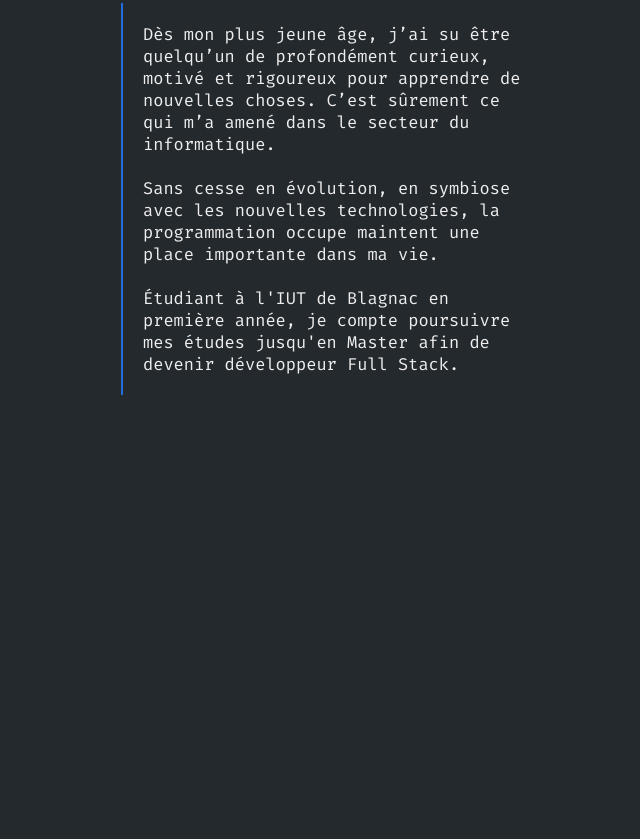
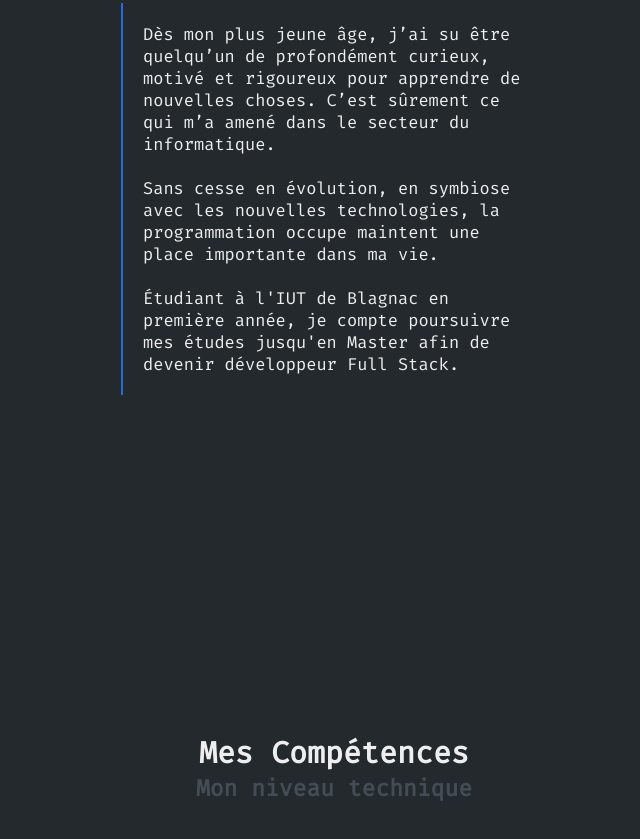
Before and after one commit to Furiza31/site-personnel, a website: page views/index.html in a window 1280 px wide. Shown: the part 1167-2006 px from the top of the page, without its empty margins (306-946 px from the left). Drawn offline with Linux system fonts and the light colour scheme.

Commit message:
changement navBar + renomage du main en section + ajout titre skills

```diff
--- a/public/css/skills.css
+++ b/public/css/skills.css
@@ -5,3 +5,23 @@ div.skills-container {
     width: 100vw;
     padding-top: 150px;
 }
+
+div.skills-title {
+    position: relative;
+    display: block;
+}
+
+div.skills-title h1 {
+    position: relative;
+    display: block;
+    font-size: 30px;
+    text-align: center;
+}
+
+div.skills-title h2 {
+    position: relative;
+    display: block;
+    font-size: 23px;
+    color: var(--grey);
+    text-align: center;
+}
--- a/public/css/style.css
+++ b/public/css/style.css
@@ -62,7 +62,7 @@ canvas {
     font-weight: bold;
 }
 
-main {
+section {
     position: relative;
     display: block;
 }
--- a/views/index.html
+++ b/views/index.html
@@ -29,6 +29,7 @@
             <a href="#home-container">Accueil</a>
             <a href="#about-container">Qui suis-je</a>
             <a href="#skills-container">Compétences</a>
+            <a>Formation</a>
             <a>Contactez moi</a>
             <a id="darkmodeButton">
                 <svg id="moonSvg" version="1.0" width="512.000000pt" height="512.000000pt" viewBox="0 0 512.000000 512.000000" preserveAspectRatio="xMidYMid meet">
@@ -84,7 +85,7 @@
         </div>
     </header>
 
-    <main>
+    <section>
         <div id="home-container" class="home-container">
             <div class="home-text">
                 <h1>
@@ -113,9 +114,12 @@
         </div>
 
         <div id="skills-container" class="skills-container">
-
+            <div class="skills-title">
+                <h1>Mes Compétences</h1>
+                <h2>Mon niveau technique</h2>
+            </div>
         </div>
-    </main>
+    </section>
 
 </body>
 
```
